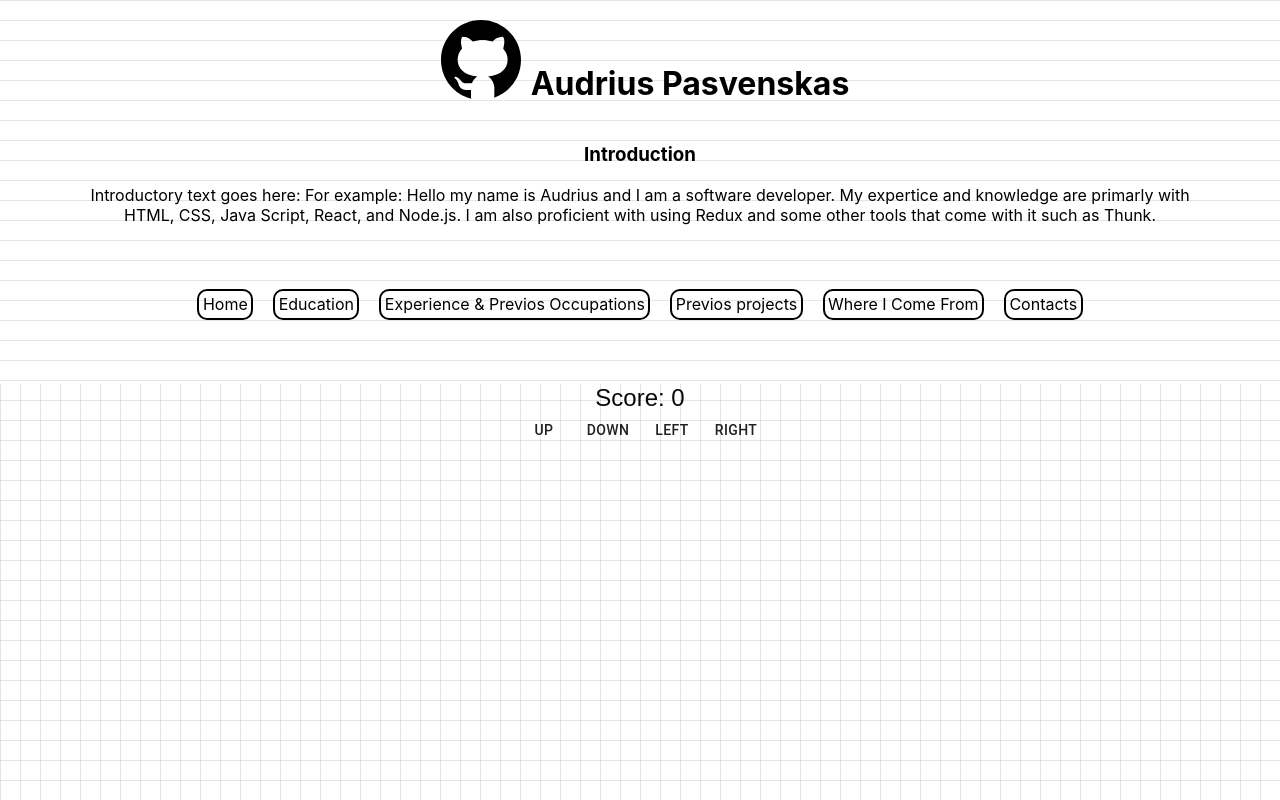
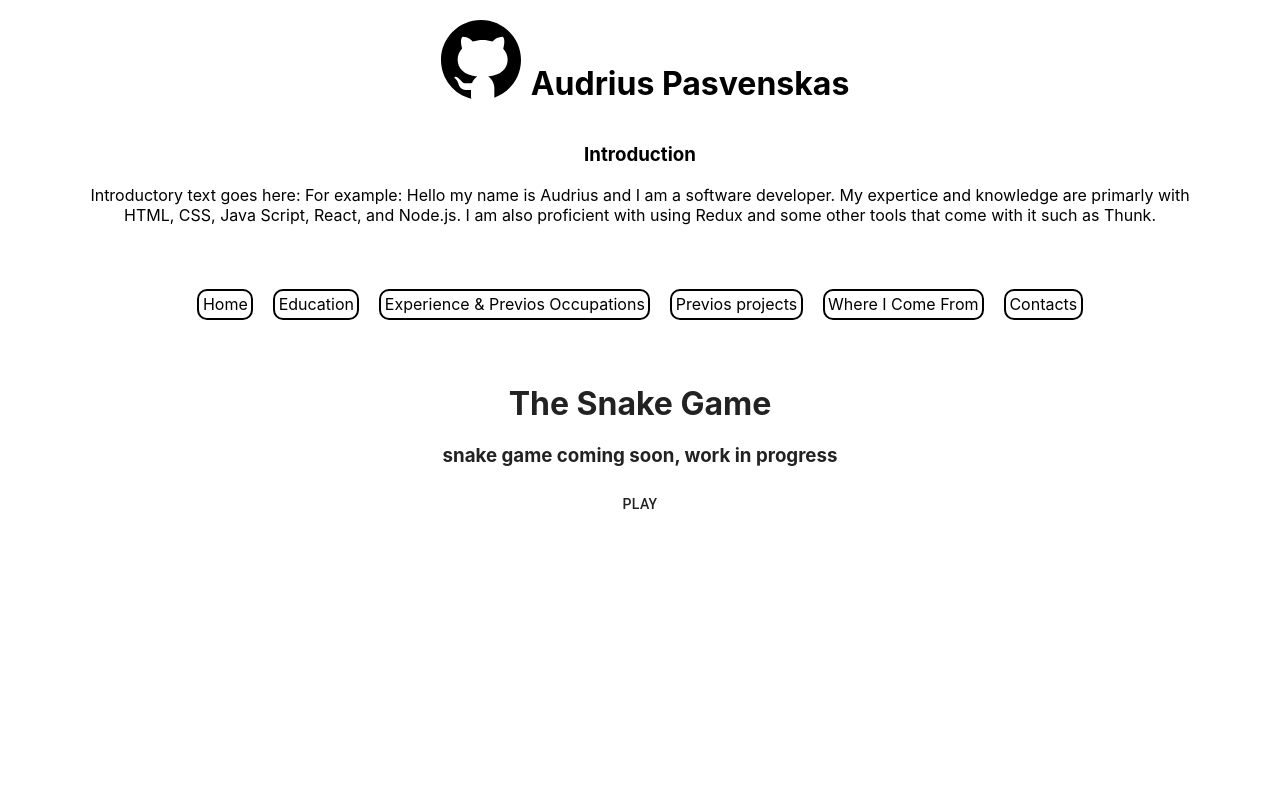
Before and after one commit to apasvenskas/APasvenskas-Website, a React (Create React App) app: page /home in a window 1280 px wide. Shown: the top 800 px of the page. Built offline with nearby package versions, Linux system fonts and the light colour scheme.

Commit message:
reworking snakeGame

```diff
--- /dev/null
+++ b/src/components/Game/snakeGame.js
@@ -0,0 +1,15 @@
+import React from "react";
+
+class Game extends React.Component{
+    render(){
+        return(
+            <div className="game-container">
+                {
+
+                }
+            </div>
+        )
+    }
+}
+
+export default Game;
--- a/src/components/home.js
+++ b/src/components/home.js
@@ -1,228 +1,21 @@
-import React, { useState, useEffect, useRef } from "react";
+import React, {Component} from "react";
 import { Button } from "@material-ui/core";
-// import { createBottomTabNavigator } from "@react-navigation/bottom-tabs";
+import Game from "./Game/snakeGame";
 import styles from './home.module.css';
 
-// const Tab = createBottomTabNavigator();
-const CELL_SIZE = 20;
-const initialState = {
-  snake: [
-    { x: 10, y: 10 },
-    { x: 10, y: 11 },
-    { x: 10, y: 12 },
-  ],
-  direction: { x: 0, y: -1 },
-  food: { x: 15, y: 15 },
-  score: 0,
-};
+export function Home() {
 
-// A custom hook to run a function at a certain interval
-function useInterval(callback, delay) {
-  // Save the callback in a ref to prevent changing the interval
-  const callbackRef = useRef(callback);
-  useEffect(() => {
-    callbackRef.current = callback;
-  }, [callback]);
-
-  // Set up the interval and clear it when unmounting
-  useEffect(() => {
-    if (delay !== null) {
-      const id = setInterval(() => callbackRef.current(), delay);
-      return () => clearInterval(id);
-    }
-  }, [delay]);
-}
-
-// The main component for the game
-export function Home() {
-  const [state, setState] = useState(initialState);
-  const [speed, setSpeed] = useState(200);
-
-  const moveSnake = () => {
-    // Get the current state
-    const { snake, direction, food, score } = state;
-    const head = snake[0];
-    const newHead = {
-      x: head.x + direction.x,
-      y: head.y + direction.y,
-    };
-    const hasHitWall =
-      newHead.x < 0 ||
-      newHead.x >= Math.floor(window.innerWidth / CELL_SIZE) ||
-      newHead.y < 0 ||
-      newHead.y >= Math.floor(window.innerHeight / CELL_SIZE);
-
-    const hasHitSelf = snake.some(
-      (segment) => segment.x === newHead.x && segment.y === newHead.y
-    );
-    // If the snake has hit something, reset the game
-    // Remove the semicolon and add curly braces
-    if (hasHitWall || hasHitSelf) {
-      setState(initialState);
-      setSpeed(200);
-      return;
-    }
-
-    const hasEatenFood = newHead.x === food.x && newHead.y === food.y;
-
-    // If the snake has eaten the food, increase the score and the speed, and generate a new food position
-    if (hasEatenFood) {
-      const newScore = score + 1;
-      const newSpeed = speed - 10;
-      const newFood = {
-        x: Math.floor(Math.random() * Math.floor(window.innerWidth / CELL_SIZE)),
-        y: Math.floor(
-          Math.random() * Math.floor(window.innerHeight / CELL_SIZE)
-        ),
-      };
-
-      // Set the new state with the new head, score, speed, and food
-      setState({
-        snake: [newHead, ...snake],
-        direction,
-        food: newFood,
-        score: newScore,
-      });
-      setSpeed(newSpeed);
-    } else {
-      // If the snake has not eaten the food, just move the snake by adding the new head and removing the tail
-      setState({
-        snake: [newHead, ...snake.slice(0, -1)],
-        direction,
-        food,
-        score,
-      });
-    }
-  };
-
-  const handleKeyPress = (event) => {
-    // Get the current direction
-    const { direction } = state;
-    // Change the direction based on the key code
-    switch (event.keyCode) {
-      case 37:
-        if (direction.x !== 1) {
-          setState({ ...state, direction: { x: -1, y: 0 } });
-        }
-        break;
-      case 38:
-        if (direction.y !== 1) {
-          setState({ ...state, direction: { x: 0, y: -1 } });
-        }
-        break;
-      case 39:
-        if (direction.x !== -1) {
-          setState({ ...state, direction: { x: 1, y: 0 } });
-        }
-        break;
-      case 40:
-        if (direction.y !== -1) {
-          setState({ ...state, direction: { x: 0, y: 1 } });
-        }
-        break;
-      default:
-        break;
-    }
-  };
-
-  const handleClick = (dir) => {
-    const { direction } = state;
-    switch (dir) {
-      case "LEFT":
-        // Prevent going left if already going right
-        if (direction.x !== 1) {
-          setState({ ...state, direction: { x: -1, y: 0 } });
-        }
-        break;
-      case "UP":
-        if (direction.y !== 1) {
-          setState({ ...state, direction: { x: 0, y: -1 } });
-        }
-        break;
-      case "RIGHT":
-        if (direction.x !== -1) {
-          setState({ ...state, direction: { x: 1, y: 0 } });
-        }
-        break;
-      case "DOWN":
-        if (direction.y !== -1) {
-          setState({ ...state, direction: { x: 0, y: 1 } });
-        }
-        break;
-      default:
-        break;
-    }
-  };
-
-  // Use the custom hook to move the snake at a certain speed
-  useInterval(moveSnake, speed);
-
-  // Use an effect hook to add and remove the key press event listener
-  // Add an empty dependency array as the second argument
-  useEffect(() => {
-    window.addEventListener("keydown", handleKeyPress);
-    return () => window.removeEventListener("keydown", handleKeyPress);
-  }, []);
   return (
     <>
       <div className={styles.snake}>
-        <div className={styles.backgroundGrid}>
-          {/* Horizontal grid lines */}
-          {Array.from(
-            { length: Math.max(0, Math.floor(window.innerHeight / CELL_SIZE)) },
-            (_, i) => (
-              <div
-                key={i}
-                style={{
-                  position: "absolute",
-                  width: "100%",
-                  height: "1px", // uncomment this line
-                  top: `${i * CELL_SIZE}px`,
-                  backgroundColor: "rgba(0, 0, 0, 0.1)",
-                }}
-              />
-            )
-          )}
-          {/* Vertical grid lines */}
-          {Array.from(
-            { length: Math.max(0, Math.floor(window.innerWidth / CELL_SIZE)) },
-            (_, i) => (
-              <div
-                key={i}
-                style={{
-                  position: "absolute",
-                  height: "100%",
-                  width: "1px", // uncomment this line
-                  left: `${i * CELL_SIZE}px`,
-                  backgroundColor: "rgba(0, 0, 0, 0.1)",
-                }}
-              />
-            )
-          )}
-        </div>
-        {state.snake.map((segment) => (
-          <div
-            key={`${segment.x}-${segment.y}`} // use a unique and stable key
-            className={styles.cell + " " + styles.segment}
-            style={{
-              left: `${segment.x * CELL_SIZE}px`,
-              top: `${segment.y * CELL_SIZE}px`,
-            }}
-          />
-        ))}
-        <div
-          className={styles.cell + " " + styles.food}
-          style={{
-            left: `${state.food.x * CELL_SIZE}px`,
-            top: `${state.food.y * CELL_SIZE}px`,
-          }}
-        />
-        <div className={styles.score}>Score: {state.score}</div>
+        <div className={styles.score}></div>
         <div className={styles.controls}>
-          <Button onClick={() => handleClick("UP")}>Up</Button>
-          <Button onClick={() => handleClick("DOWN")}>Down</Button>
-          <Button onClick={() => handleClick("LEFT")}>Left</Button>
-          <Button onClick={() => handleClick("RIGHT")}>Right</Button>
+          <h1>The Snake Game</h1>
+          <h3>snake game coming soon, work in progress</h3>
+          <Button onClick={Game} >PLAY</Button>
+          {/* <Button >Down</Button>
+          <Button >Left</Button>
+          <Button >Right</Button> */}
         </div>
       </div>
     </>
```
Also changed, not shown: src/components/Game/tile.js (added, +20 -0 lines).
